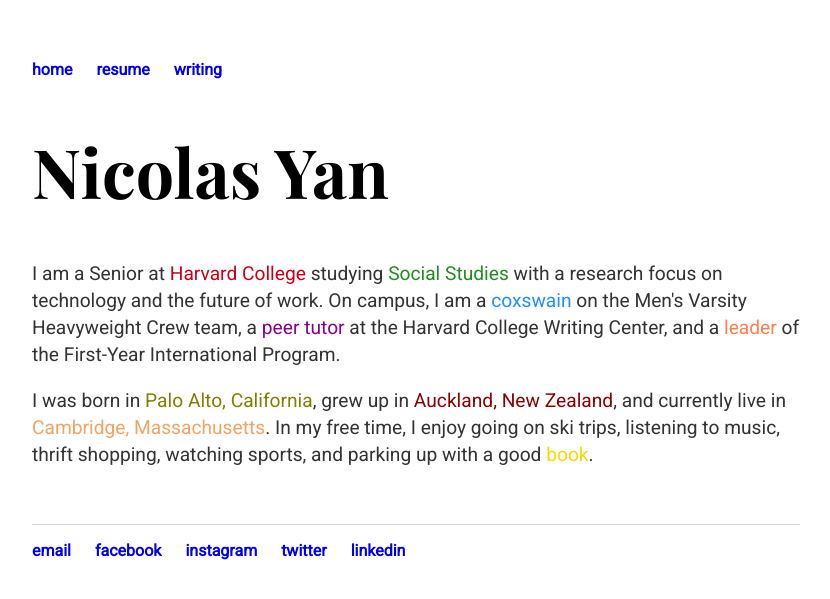
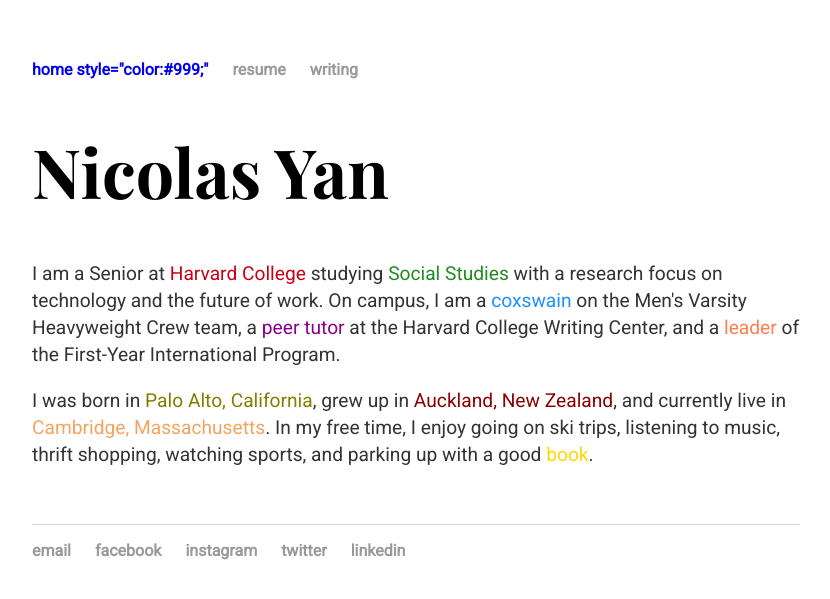
Before and after one commit to nicolas-yan/nicolas-yan.github.io, a Jekyll site: the page built from index.html, in a window 1280 px wide. Shown: the top 599 px of the page, without its empty margins (224-1054 px from the left). Built offline with Jekyll 4.4.1, drawn with Linux system fonts in a browser that asks for light colours.

Commit message:
Update default.html

```diff
--- a/_layouts/default.html
+++ b/_layouts/default.html
@@ -11,9 +11,9 @@
 		<body>
 			<nav>
 	    		<ul>
-	        		<li><a href="/">home</a></li>
-	        		<li><a href="https://drive.google.com/file/d/1Ygoz_zghuYWUgxQzw562Ri04wpPi9pjl/view?usp=sharing" target="_blank">resume</a></li>
-	        		<li><a href="/writing">writing</a></li>
+	        		<li><a href="/">home style="color:#999;"</a></li>
+	        		<li><a href="https://drive.google.com/file/d/1Ygoz_zghuYWUgxQzw562Ri04wpPi9pjl/view?usp=sharing" style="color:#999" target="_blank">resume</a></li>
+	        		<li><a href="/writing" style="color:#999;">writing</a></li>
 	    		</ul>
 			</nav>
 			<div class="container">
@@ -23,11 +23,11 @@
 			</div><!-- /.container -->
 			<footer>
 	    		<ul>
-	        		<li><a href="mailto:nicolasyan1997@gmail.com">email</a></li>
-				<li><a href="https://www.facebook.com/nicolasyan1997">facebook</a></li>
-				<li><a href="https://www.instagram.com/notnicolasyan">instagram</a></li>
-	        		<li><a href="https://twitter.com/nicolasyan">twitter</a></li>
-				<li><a href="https://www.linkedin.com/in/nicolasyan/">linkedin</a></li>
+	        		<li><a href="mailto:nicolasyan1997@gmail.com" style="color:#999;">email</a></li>
+				<li><a href="https://www.facebook.com/nicolasyan1997" style="color:#999;">facebook</a></li>
+				<li><a href="https://www.instagram.com/notnicolasyan" style="color:#999;">instagram</a></li>
+	        		<li><a href="https://twitter.com/nicolasyan" style="color:#999;">twitter</a></li>
+				<li><a href="https://www.linkedin.com/in/nicolasyan/" style="color:#999;">linkedin</a></li>
 				</ul>
 			</footer>
 		</body>
```
